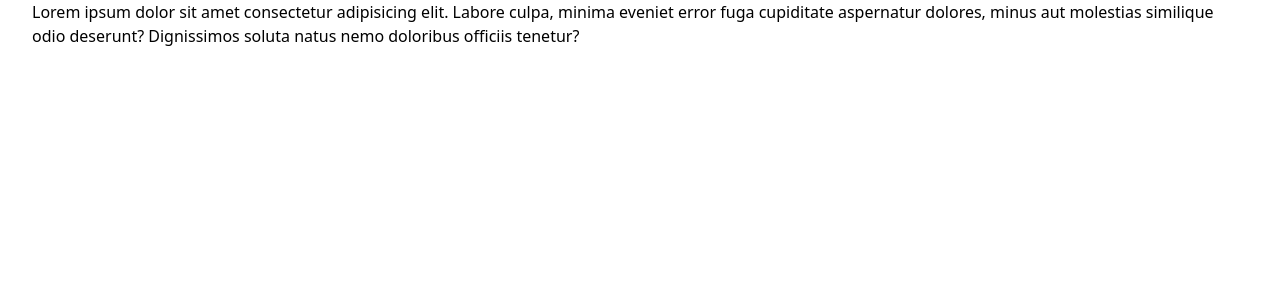
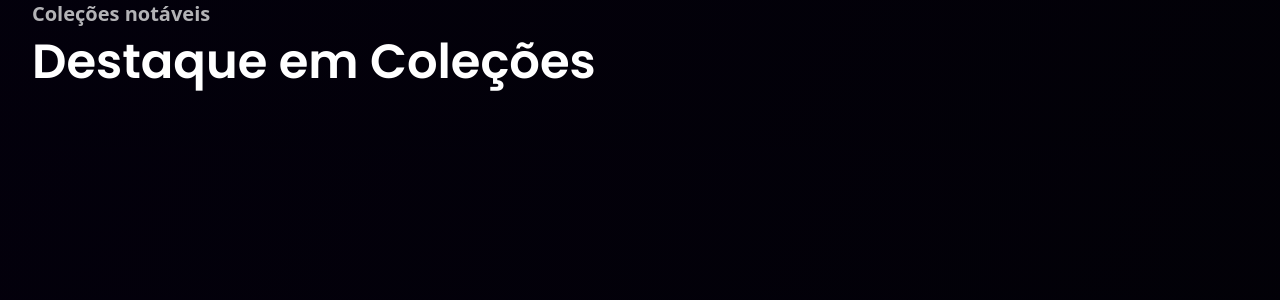
Before and after one commit to Vitor-Linaris/nftboost, a Next.js app: page / in a window 1280 px wide. Shown: the top 300 px of the page. Built offline with nearby package versions, Linux system fonts and the light colour scheme.

Commit message:
feat: create title section component and your styles

```diff
--- a/src/app/globals.css
+++ b/src/app/globals.css
@@ -1,8 +1,12 @@
 @tailwind base;
 @tailwind components;
 @tailwind utilities;
-@layer base {
-  :root {
-    --radius: 0.5rem
-  }
+
+* {
+  color: #fff;
+  -webkit-font-smoothing: antialiased;
 }
+
+html {
+  background: linear-gradient(120deg, #03000c -14.45%, #020107 106.15%);
+}
--- a/src/app/page.jsx
+++ b/src/app/page.jsx
@@ -1,14 +1,10 @@
 import { ContainerGrid } from "@/components/container.component";
+import { TitleSection } from "@/components/title-section.component";
 
 export default function Home() {
   return (
     <ContainerGrid>
-      <p>
-        Lorem ipsum dolor sit amet consectetur adipisicing elit. Labore culpa,
-        minima eveniet error fuga cupiditate aspernatur dolores, minus aut
-        molestias similique odio deserunt? Dignissimos soluta natus nemo
-        doloribus officiis tenetur?
-      </p>
+      <TitleSection title="Destaque em Coleções" subtitle="Coleções notáveis" />
     </ContainerGrid>
   );
 }
--- /dev/null
+++ b/src/components/title-section.component.jsx
@@ -0,0 +1,10 @@
+export function TitleSection({ subtitle, title }) {
+  return (
+    <div className="mb-14 space-y-1">
+      <span className="text-xl font-semibold text-white text-opacity-70">
+        {subtitle}
+      </span>
+      <h2 className="font-poppins text-5xl/tight">{title}</h2>
+    </div>
+  );
+}
```
